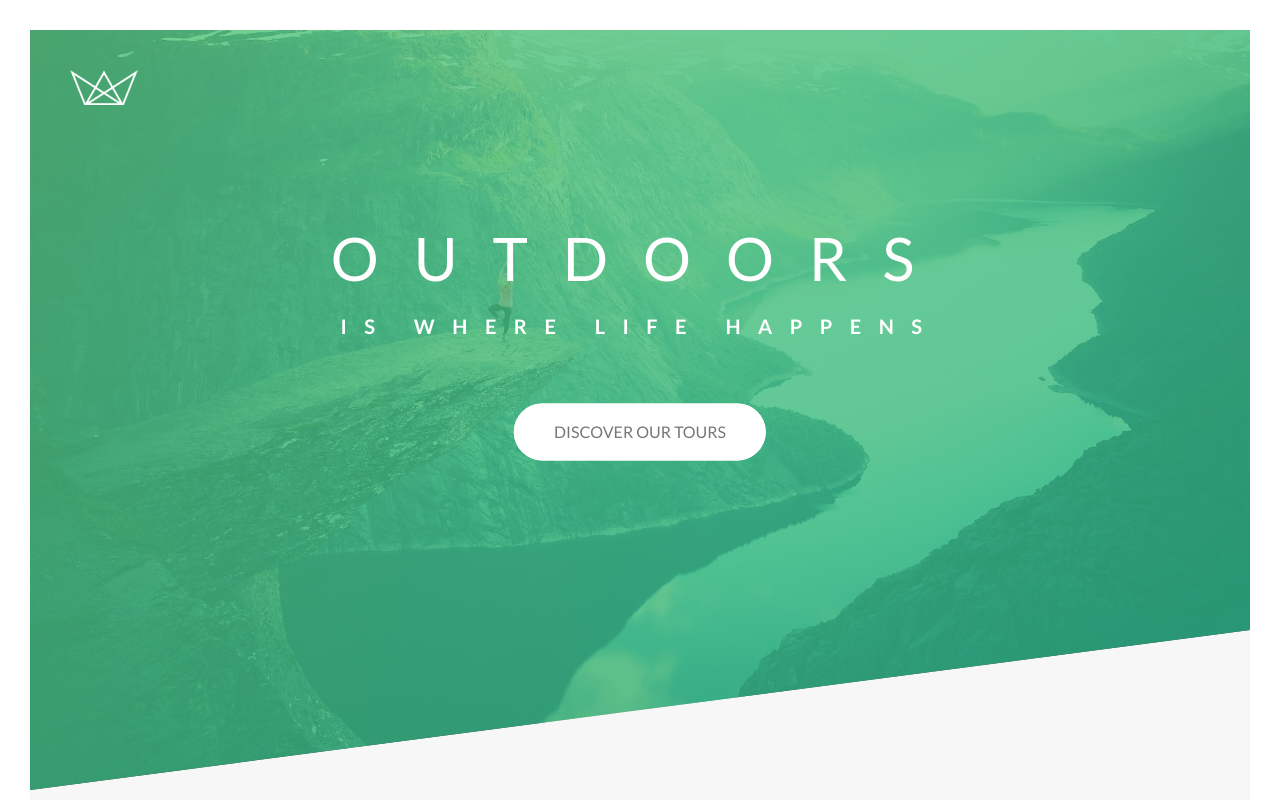
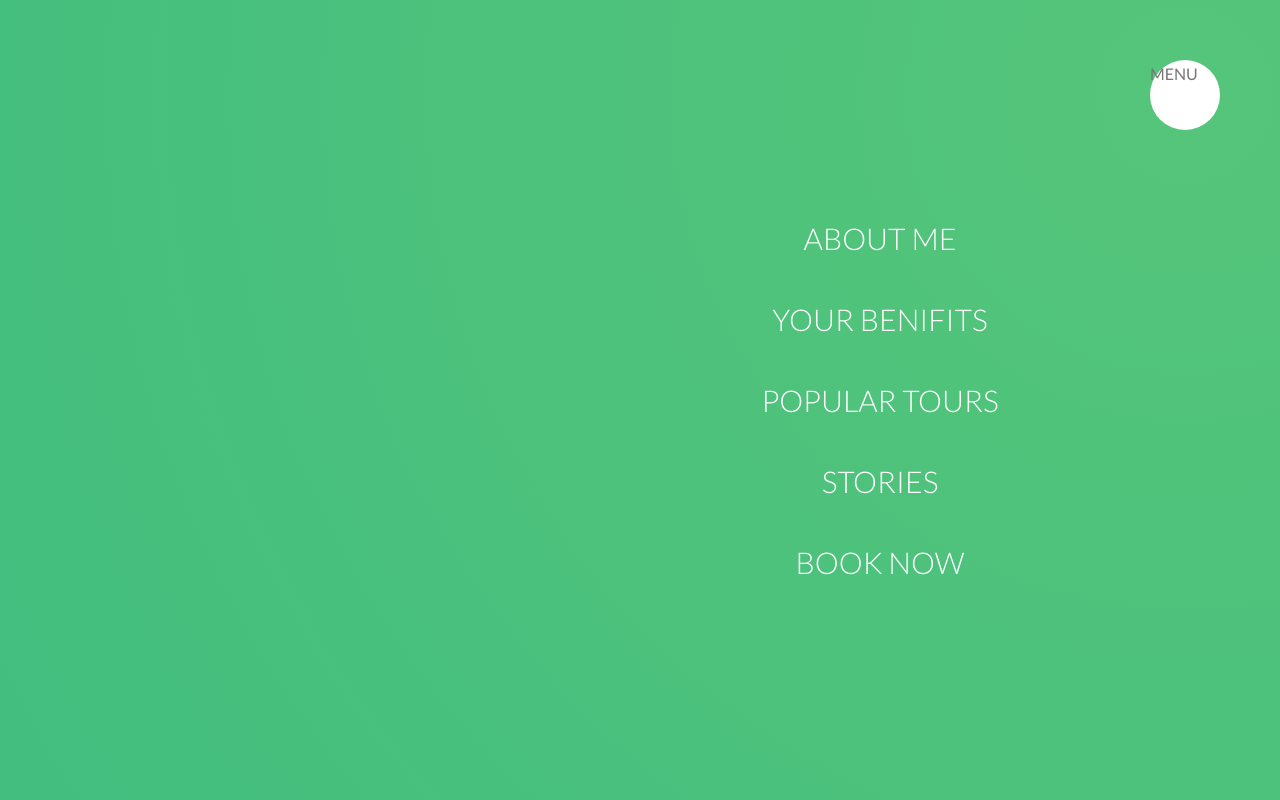
Before and after one commit to FazleRabbbiferdaus172/Natour, a website: page index.html in a window 1280 px wide. Shown: the top 800 px of the page. Drawn offline with Linux system fonts and the light colour scheme.

Commit message:
navigation start

```diff
--- a/index.html
+++ b/index.html
@@ -13,7 +13,30 @@
         <title>Natours | Exciting tours for adventurous people</title>
     </head>
     <body>
-
+        <div class="navigation">
+            <input type="checkbox" class="navigation__checkbox" name="" id="navi-toggle">
+            <label for="navi-toggle" class="navigation__button">MENU</label>
+            <div class="navigation__background">&nbsp;</div>
+            <nav class="navigation__nav">
+                <ul class="navigation__list">
+                    <li class="navigation__item">
+                        <a href="#" class="navigation__link">About Me</a>
+                    </li>
+                    <li class="navigation__item">
+                        <a href="#" class="navigation__link">Your benifits</a>
+                    </li>
+                    <li class="navigation__item">
+                        <a href="#" class="navigation__link">Popular Tours</a>
+                    </li>
+                    <li class="navigation__item">
+                        <a href="#" class="navigation__link">Stories</a>
+                    </li>
+                    <li class="navigation__item">
+                        <a href="#" class="navigation__link">Book now</a>
+                    </li>
+                </ul>
+            </nav>
+        </div>
 
         <header class="header">
             <div class="header__logo-box">
--- /dev/null
+++ b/sass/layouts/_navigation.scss
@@ -0,0 +1,72 @@
+.navigation{
+    &__checkbox{
+        display: none;
+    }
+
+    &__button {
+        background-color: $color-white;
+        height: 7rem;
+        width: 7rem;
+        position: fixed;
+        top: 6rem;
+        right: 6rem;
+        border-radius: 50%;
+        z-index: 2000;
+    }
+
+    &__background {
+        height: 6rem;
+        width: 6rem;
+        border-radius: 50%;
+        position: fixed;
+        top: 6.5rem;
+        right: 6.5rem;
+        background-image: radial-gradient($color-primary-light,$color-primary-dark);
+        z-index: 1000;
+
+        transform: scale(80);
+    }
+
+    &__nav {
+        height: 100vh;
+        width: 100vh;
+        position: fixed;
+        top: 0;
+        right: 0;
+        z-index: 1500;
+    }
+
+    &__list {
+        position: absolute;
+        top: 50%;
+        left: 50%;
+        transform: translate(-50%, -50%);
+        list-style: none;
+        text-align: center;
+    }
+
+    &__item {
+        margin: 1rem;
+    }
+
+    &__link {
+        &:link, &:visited{
+        display: inline-block;
+        font-size: 3rem;
+        font-weight: 300;
+        padding: 1rem 2rem;
+        color: $color-white;
+        text-decoration: none;
+        text-transform: uppercase;
+        background-image: linear-gradient(120deg, transparent 0%, transparent 50%, $color-white 50%);
+        background-size: 230%;
+        transition: all .4s;
+        }
+
+        &:hover, &:active {
+            background-position: 100%;
+            color: $color-primary-dark;
+            transform: translateX(1rem);
+        }
+    }
+}
--- a/sass/main.scss
+++ b/sass/main.scss
@@ -21,3 +21,4 @@
 @import "layouts/header";
 @import "layouts/grid";
 @import "layouts/footer";
+@import "layouts/navigation";
```
Also changed, not shown: css/style.css.
